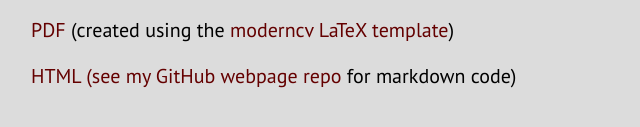
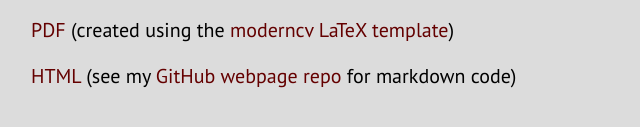
Before and after one commit to liangcj/liangcj.github.io, a plain HTML site: page _layouts/htmlcv.html in a window 1280 px wide. Shown: the part 189-316 px from the top of the page, 159-799 px from the left. Drawn offline with Linux system fonts and the light colour scheme.

Commit message:
cv link updates

```diff
--- a/_layouts/htmlcv.html
+++ b/_layouts/htmlcv.html
@@ -35,7 +35,7 @@
             }
         </script>
         <p class="bulktxt"><a href="/assets/cjlcv.pdf">PDF</a> (created using the <a href="https://launchpad.net/moderncv">moderncv LaTeX template</a>)</p>
-        <p class="bulktxt"><a href="javascript:unhide('mdcv');">HTML (see my <a href="https://github.com/liangcj/liangcj.github.io">GitHub webpage repo</a> for markdown code)</a></p>
+        <p class="bulktxt"><a href="javascript:unhide('mdcv');">HTML </a> (see my <a href="https://github.com/liangcj/liangcj.github.io">GitHub webpage repo</a> for markdown code)</p>
         <div id="mdcv" class="hidden">
             {{ content }}
         </div>
```
